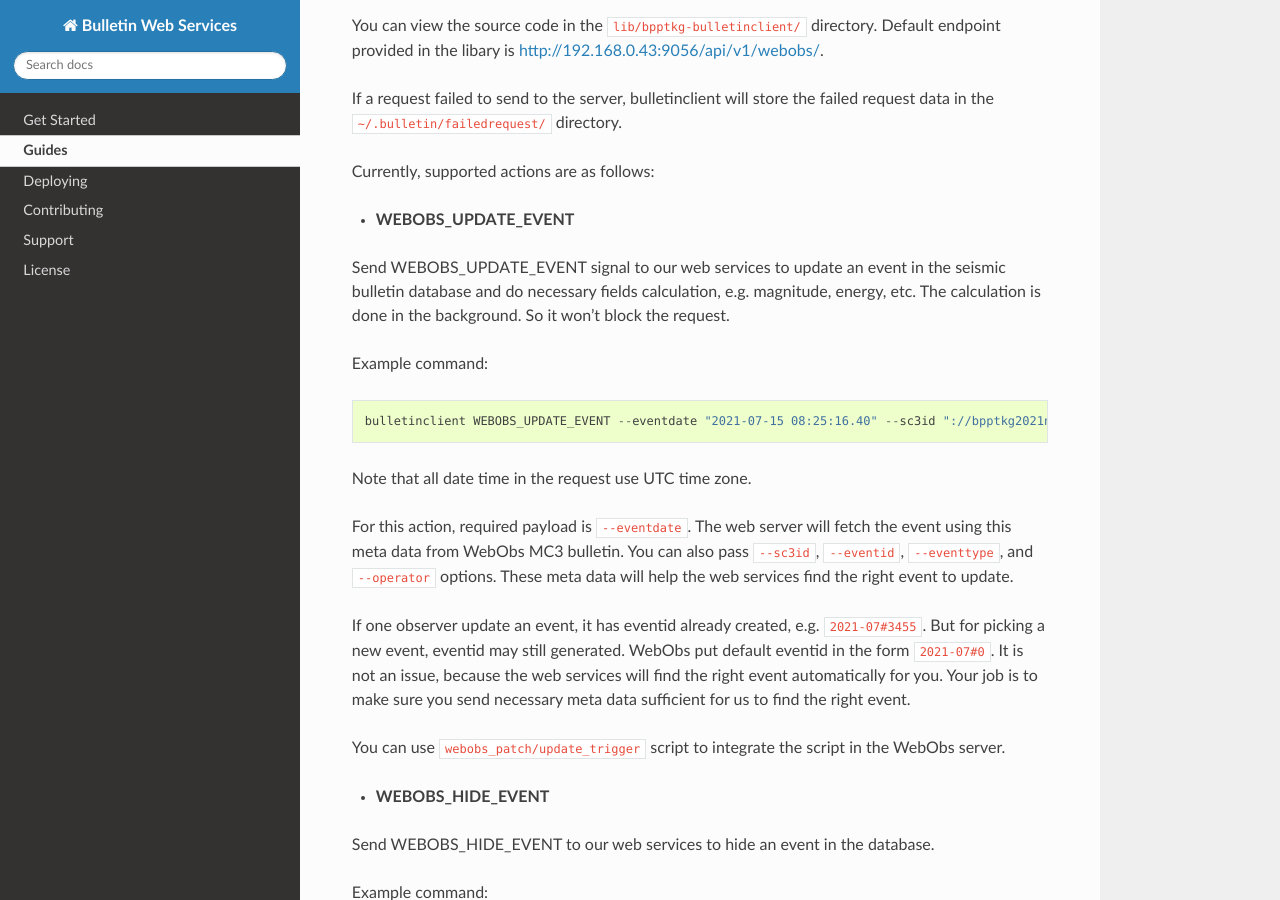
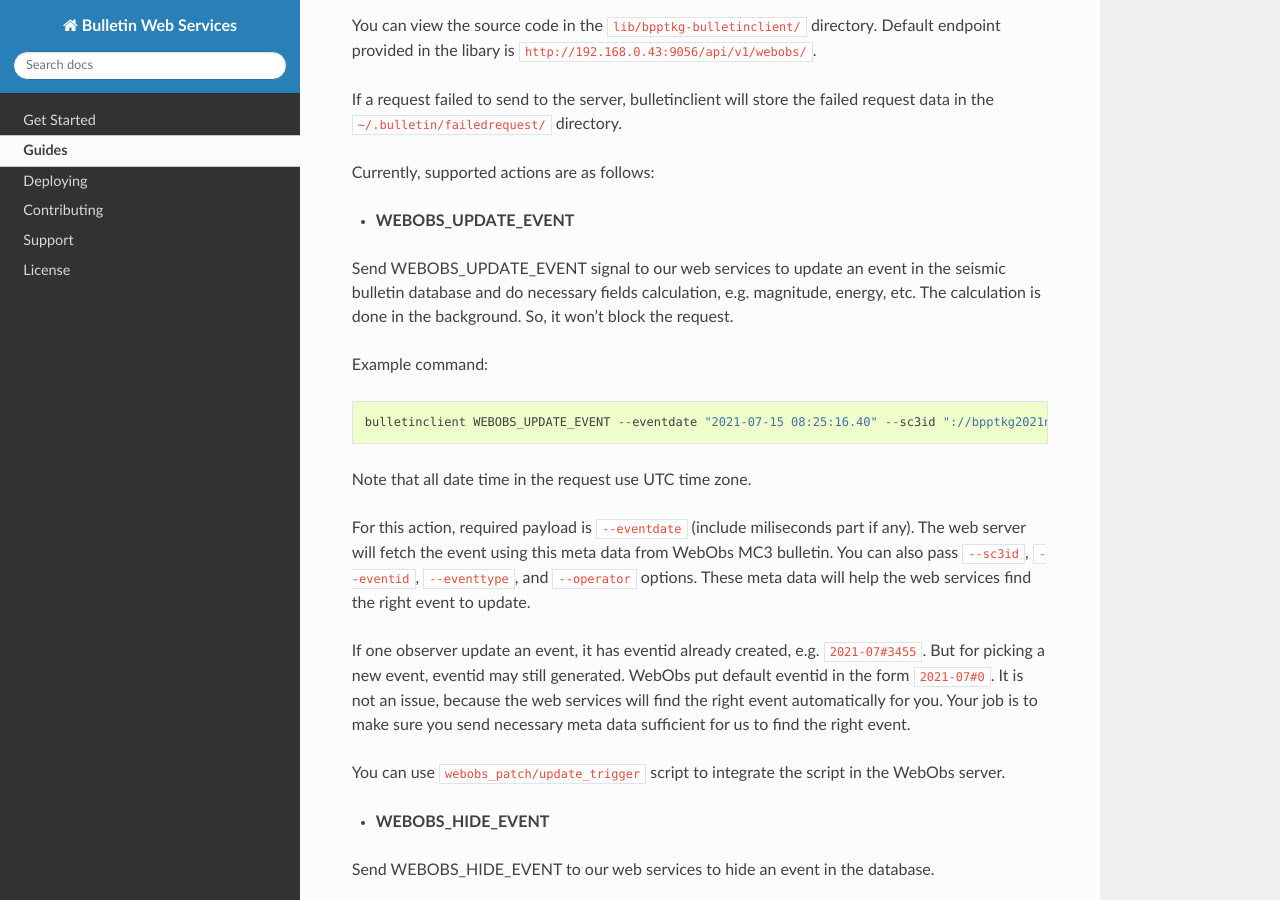
Before and after one commit to bpptkg/bulletin, a Sphinx documentation site: the page built from docs/guides.rst, in a window 1280 px wide and 900 px high, scrolled down 399 px. Built offline with Sphinx 7.4.7 and the Read the Docs theme 2.0.0, drawn with Linux system fonts in a browser that asks for light colours.

Commit message:
Update documentation

```diff
--- a/docs/deploying.rst
+++ b/docs/deploying.rst
@@ -7,7 +7,7 @@ the :doc:`Get Started<./get_started>` section. So in this section, we will
 continue the deployment steps.
 
 After you have installed all package requirements, Redis, Memcached, setting
-.env file, you can do the following.
+``.env`` file, you can do the following.
 
 Install Supervisord: ::
 
--- a/docs/guides.rst
+++ b/docs/guides.rst
@@ -13,7 +13,7 @@ To work with the endpoint, you can install our bpptkg-bulletinclient libary: ::
 
 You can view the source code in the ``lib/bpptkg-bulletinclient/`` directory.
 Default endpoint provided in the libary is
-http://192.168.0.43:9056/api/v1/webobs/.
+``http://192.168.0.43:9056/api/v1/webobs/``.
 
 If a request failed to send to the server, bulletinclient will store the failed
 request data in the ``~/.bulletin/failedrequest/`` directory.
@@ -24,7 +24,7 @@ Currently, supported actions are as follows:
 
 Send WEBOBS_UPDATE_EVENT signal to our web services to update an event in the
 seismic bulletin database and do necessary fields calculation, e.g. magnitude,
-energy, etc. The calculation is done in the background. So it won't block the
+energy, etc. The calculation is done in the background. So, it won't block the
 request.
 
 Example command: ::
@@ -33,10 +33,11 @@ Example command: ::
 
 Note that all date time in the request use UTC time zone.
 
-For this action, required payload is ``--eventdate``. The web server will fetch
-the event using this meta data from WebObs MC3 bulletin. You can also pass
-``--sc3id``, ``--eventid``, ``--eventtype``, and ``--operator`` options. These
-meta data will help the web services find the right event to update.
+For this action, required payload is ``--eventdate`` (include miliseconds part
+if any). The web server will fetch the event using this meta data from WebObs
+MC3 bulletin. You can also pass ``--sc3id``, ``--eventid``, ``--eventtype``, and
+``--operator`` options. These meta data will help the web services find the
+right event to update.
 
 If one observer update an event, it has eventid already created, e.g.
 ``2021-07#3455``. But for picking a new event, eventid may still generated.
```
Also changed, not shown: docs/get_started.rst (+4 -4 lines).
